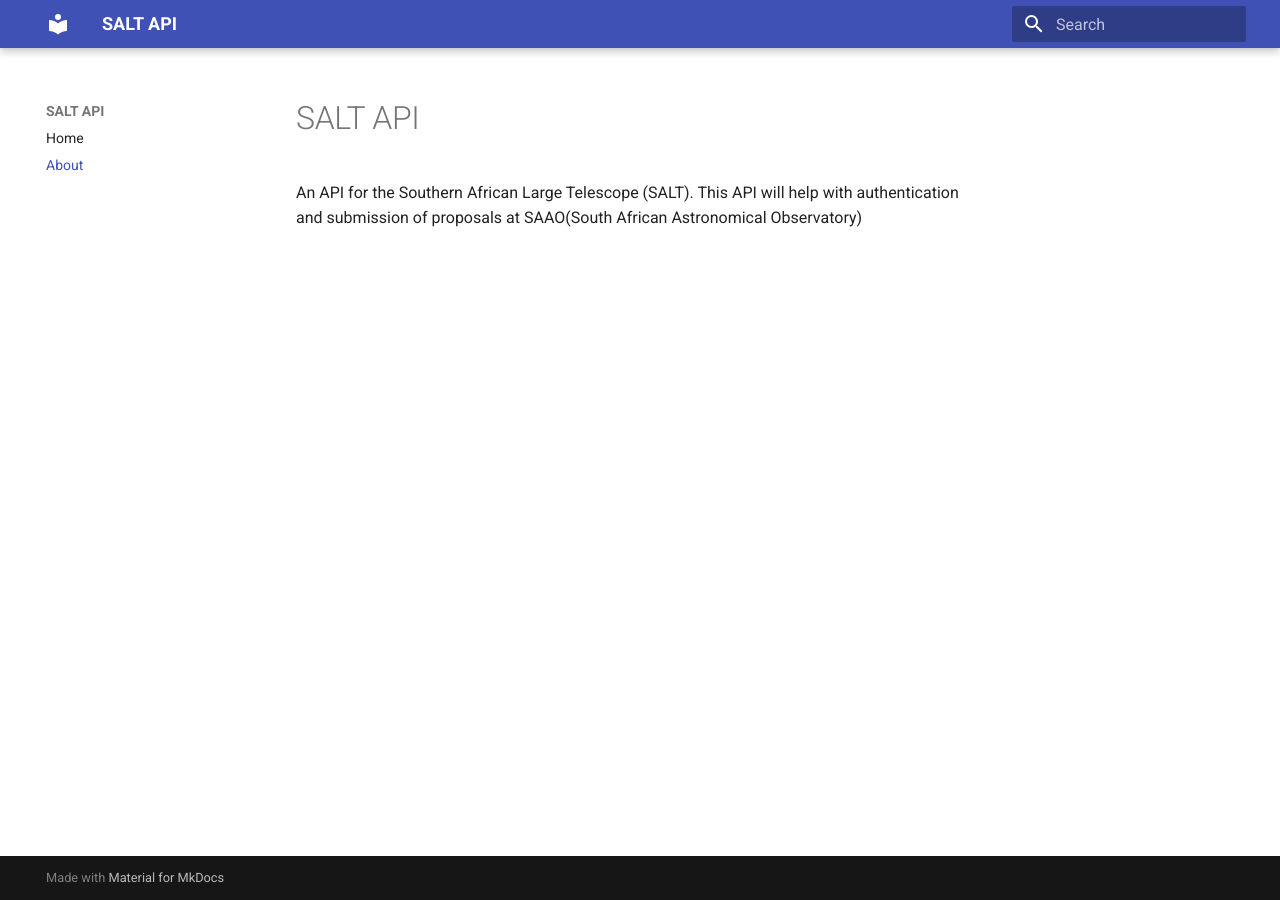
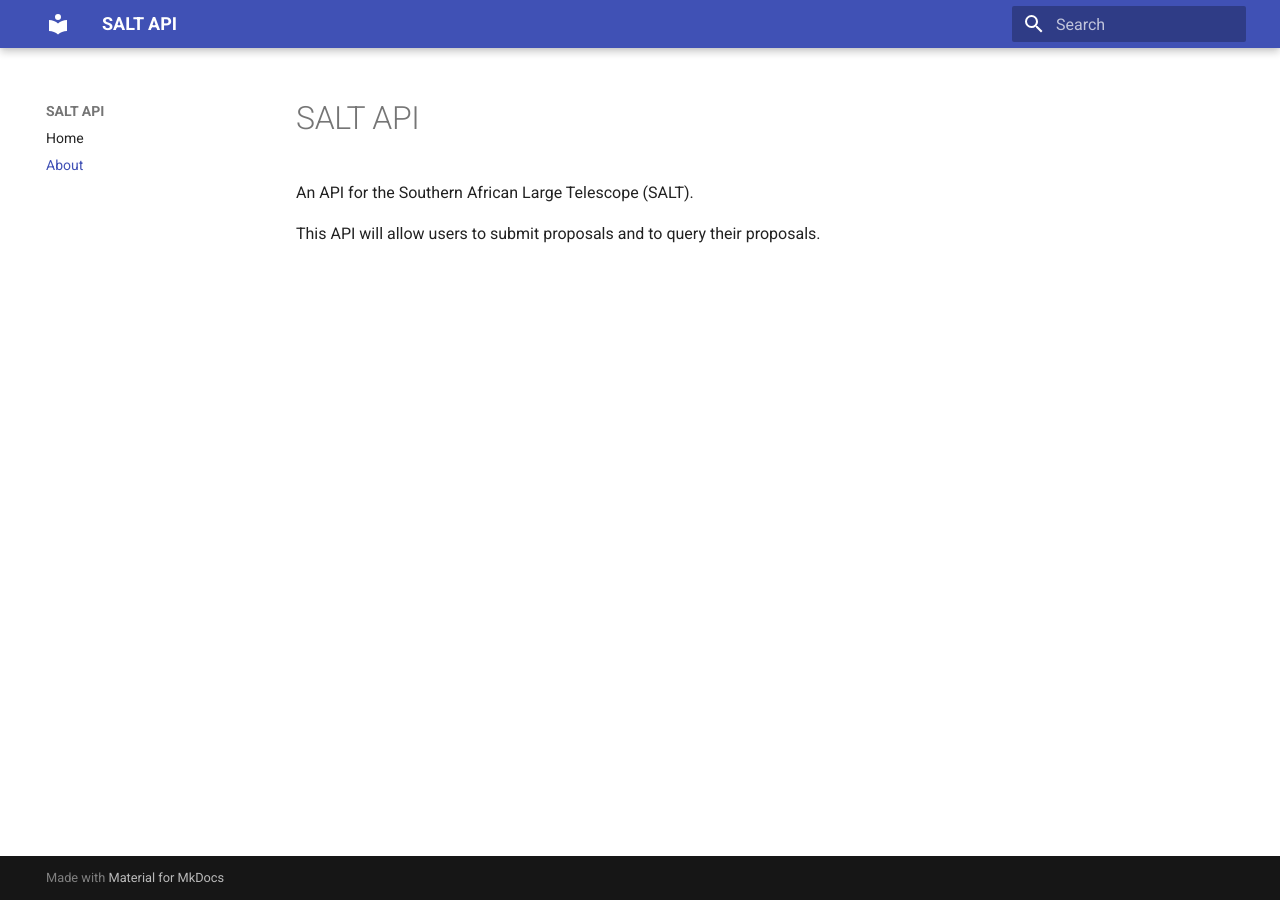
Before and after one commit to saltastroops/salt-api-old, an MkDocs documentation site: the page built from docs/about.md, in a window 1280 px wide. Built offline with MkDocs 1.6.1 and Material for MkDocs 9.7.7, drawn with Linux system fonts in a browser that asks for light colours.

Commit message:
Text changes

```diff
--- a/docs/about.md
+++ b/docs/about.md
@@ -1,4 +1,5 @@
 # SALT API
 
 An API for the Southern African Large Telescope (SALT).
-This API will help with authentication and submission of proposals at SAAO(South African Astronomical Observatory)
+
+This API will allow users to submit proposals and to query their proposals.
```
